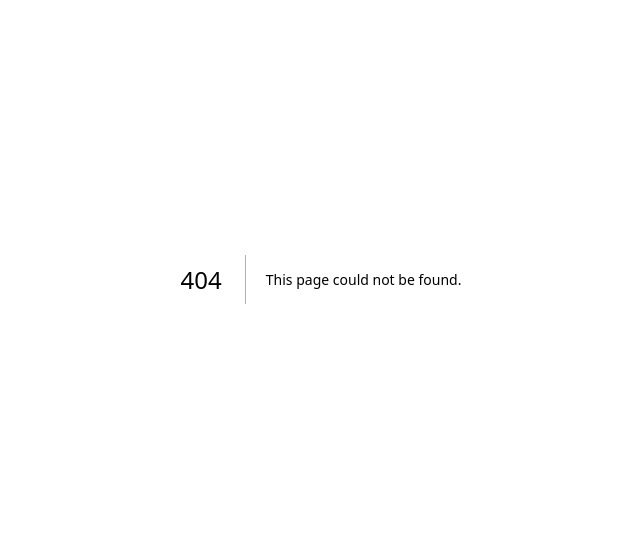
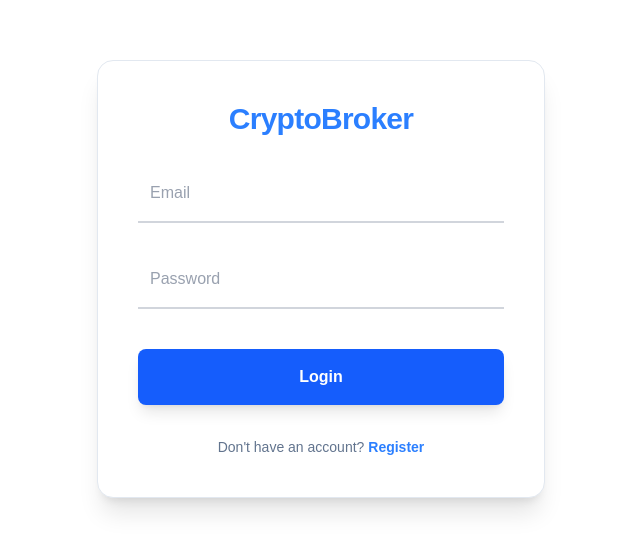
Before and after one commit to krassshu/cfd-broker, a Next.js app: page /login in a window 1280 px wide. Before the commit this address had no page. Shown: the part 121-672 px from the top of the page, without its empty margins (319-959 px from the left). Built offline with nearby package versions, Linux system fonts and the light colour scheme.

Commit message:
created login page and connection to db

```diff
--- /dev/null
+++ b/app/login/layout.tsx
@@ -0,0 +1,14 @@
+import type {Metadata} from "next";
+
+export const metadata: Metadata = {
+    title: "Login",
+    description: "Login page",
+}
+
+export default function Layout({children,}: Readonly<{children: React.ReactNode;}>){
+    return (
+        <main className={'flex flex-col items-center justify-center h-screen'}>
+            {children}
+        </main>
+    )
+}
--- /dev/null
+++ b/app/login/page.tsx
@@ -0,0 +1,86 @@
+import { login } from '../auth/actions'
+
+export default async function LoginPage(props: {
+    searchParams: Promise<{ error?: string }>
+}) {
+    const searchParams = await props.searchParams;
+    const isError = !!searchParams.error;
+
+    return (
+
+            <div className="w-full max-w-md space-y-8 rounded-2xl bg-white p-10 shadow-xl border border-slate-200 text-black">
+                <div className="text-center">
+                    <h1 className="text-3xl font-bold tracking-tight text-blue-500">CryptoBroker</h1>
+                </div>
+
+                <form action={login} className="mt-8 space-y-10">
+                    <div className="space-y-8">
+                        <div className="relative group">
+                            <input
+                                name="email"
+                                type="email"
+                                placeholder=" "
+                                className={`peer w-full border-b-2 bg-transparent p-3 pt-4 outline-none transition-colors duration-300
+                                    ${isError ? 'border-b-red-200' : 'border-b-gray-300'}
+                                    focus:border-transparent`}
+                            />
+                            <label
+                                className={`absolute left-3 top-3 transition-all duration-300 pointer-events-none
+                                    peer-focus:-top-4 peer-focus:left-0 peer-focus:text-xs
+                                    peer-[:not(:placeholder-shown)]:-top-4 peer-[:not(:placeholder-shown)]:left-0 peer-[:not(:placeholder-shown)]:text-xs
+                                    ${isError ? 'text-red-500' : 'text-gray-400 peer-focus:text-blue-600'}`}
+                            >
+                                Email
+                            </label>
+
+                            <div
+                                className={`absolute bottom-0 left-0 h-[2px] w-full scale-x-0 transition-transform duration-500 origin-left peer-focus:scale-x-100
+                                    ${isError ? 'bg-red-500' : 'bg-blue-600'}`}
+                            />
+                        </div>
+
+                        <div className="relative group">
+                            <input
+                                name="password"
+                                type="password"
+                                placeholder=" "
+                                className={`peer w-full border-b-2 bg-transparent p-3 pt-4 outline-none transition-colors duration-300
+                                    ${isError ? 'border-b-red-200' : 'border-b-gray-300'}
+                                    focus:border-transparent`}
+                            />
+                            <label
+                                className={`absolute left-3 top-3 transition-all duration-300 pointer-events-none
+                                    peer-focus:-top-4 peer-focus:left-0 peer-focus:text-xs
+                                    peer-[:not(:placeholder-shown)]:-top-4 peer-[:not(:placeholder-shown)]:left-0 peer-[:not(:placeholder-shown)]:text-xs
+                                    ${isError ? 'text-red-500' : 'text-gray-400 peer-focus:text-blue-600'}`}
+                            >
+                                Password
+                            </label>
+                            <div
+                                className={`absolute bottom-0 left-0 h-[2px] w-full scale-x-0 transition-transform duration-500 origin-left peer-focus:scale-x-100
+                                    ${isError ? 'bg-red-500' : 'bg-blue-600'}`}
+                            />
+                        </div>
+                    </div>
+
+                    {searchParams.error && (
+                        <p className="text-sm text-red-500 text-center font-medium animate-pulse">
+                            {searchParams.error}
+                        </p>
+                    )}
+
+                    <button
+                        type="submit"
+                        className="w-full rounded-lg bg-blue-600 p-4 font-bold text-white shadow-lg cursor-pointer hover:bg-blue-700 active:scale-[0.98] transition-all"
+                    >
+                        Login
+                    </button>
+                </form>
+
+                <p className="text-center text-sm text-slate-500">
+                    {"Don't have an account?"} <a href="/register" className="text-blue-500 font-semibold hover:underline">Register</a>
+                </p>
+            </div>
+
+    )
+}
```
